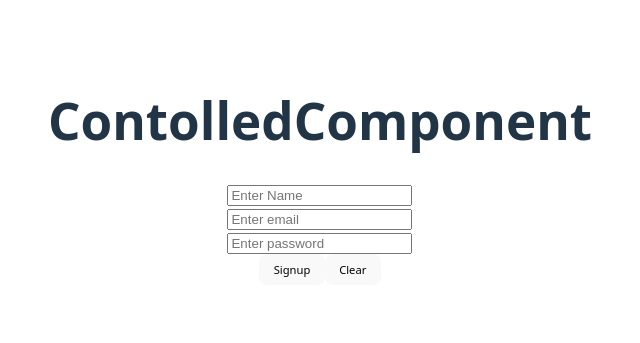
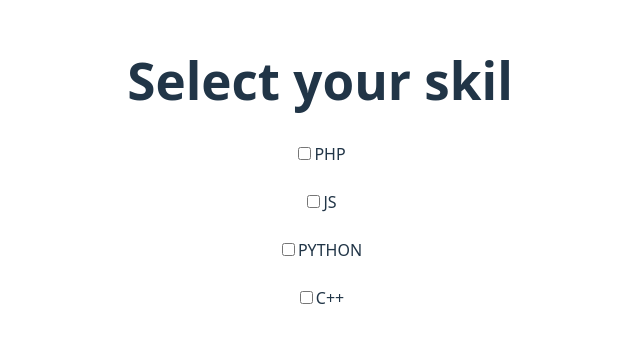
Before and after one commit to Pawancoderk/revisit_react, a React (Vite) app: page / in a window 1280 px wide. Shown: the part 219-562 px from the top of the page, without its empty margins (320-960 px from the left). Built offline with nearby package versions, Linux system fonts and the light colour scheme.

Commit message:
Checkbox

```diff
--- a/src/App.jsx
+++ b/src/App.jsx
@@ -10,6 +10,7 @@
 import { Wrapper } from './Wrapper'
 import { Input } from './Input'
 import { ContolledComponent } from './ConrolledComponent'
+import { Checkbox } from './Checkbox'
 
 
 function App() {
@@ -47,7 +48,8 @@
   </Wrapper> */}
 
   {/* <Input/> */}
-  <ContolledComponent/>
+  {/* <ContolledComponent/> */}
+  <Checkbox/>
   </>
   )
 }
--- /dev/null
+++ b/src/Checkbox.jsx
@@ -0,0 +1,39 @@
+import { useState } from "react";
+
+export function Checkbox() {
+
+    const [skills, setSkills] = useState([])
+
+
+    const handleSkills = (event)=>{
+        console.log(event.target.value, event.target.checked);
+        if(event.target.checked){
+          setSkills([...skills,event.target.value])
+        }else{
+          setSkills([...skills.filter((item)=> item != event.target.value)])
+        }
+    }
+  return (
+    <>
+      <h1>Select your skil</h1>
+      <input onChange={handleSkills} type="checkbox" id="php" value="php" />
+      <label htmlFor="php">PHP</label>
+
+      <br />
+      <br />
+
+      <input onChange={handleSkills}  type="checkbox" id="js" value="JS" />
+      <label htmlFor="js">JS</label>
+      <br />
+      <br />
+
+      <input onChange={handleSkills}  type="checkbox" id="python" value="Python" />
+      <label htmlFor="python">PYTHON</label>
+      <br />
+      <br />
+      <input onChange={handleSkills}  type="checkbox" id="c++" value="C++" />
+      <label htmlFor="c++">C++</label>
+      <h1>{skills.toString()}</h1>
+    </>
+  );
+}
```
